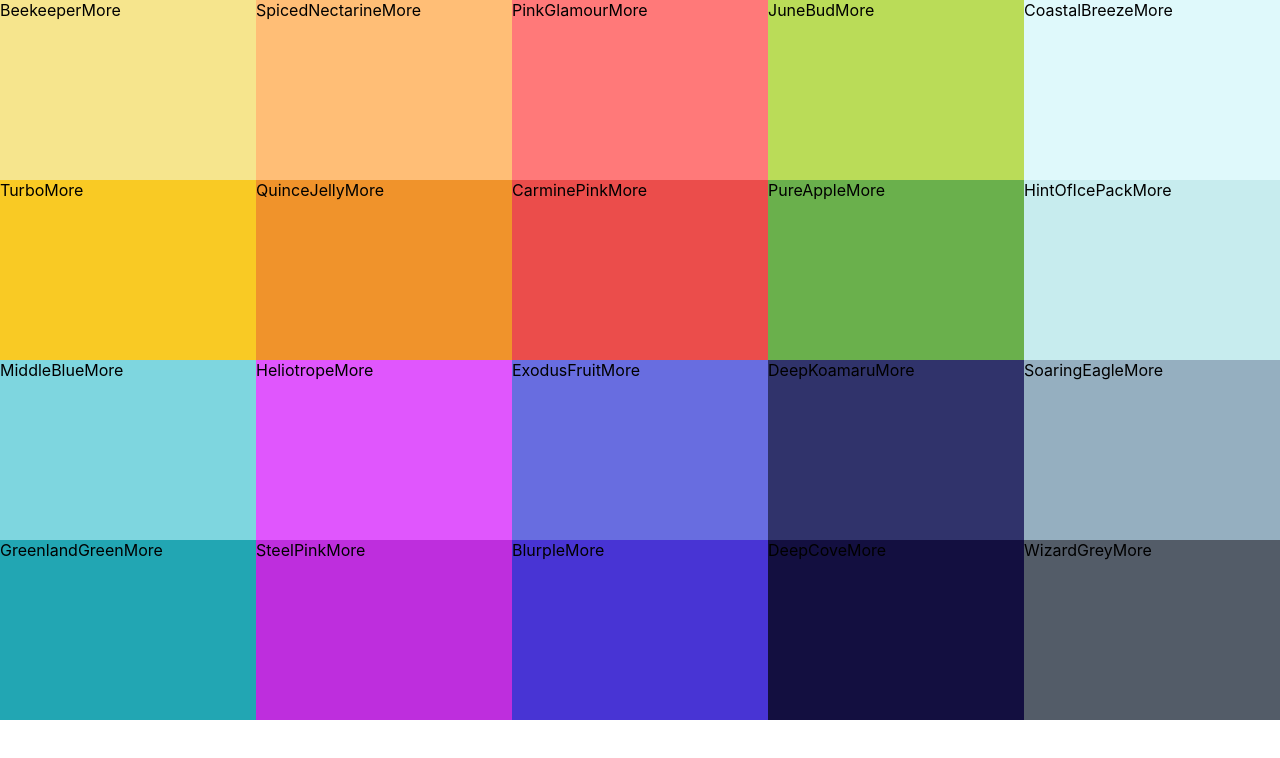
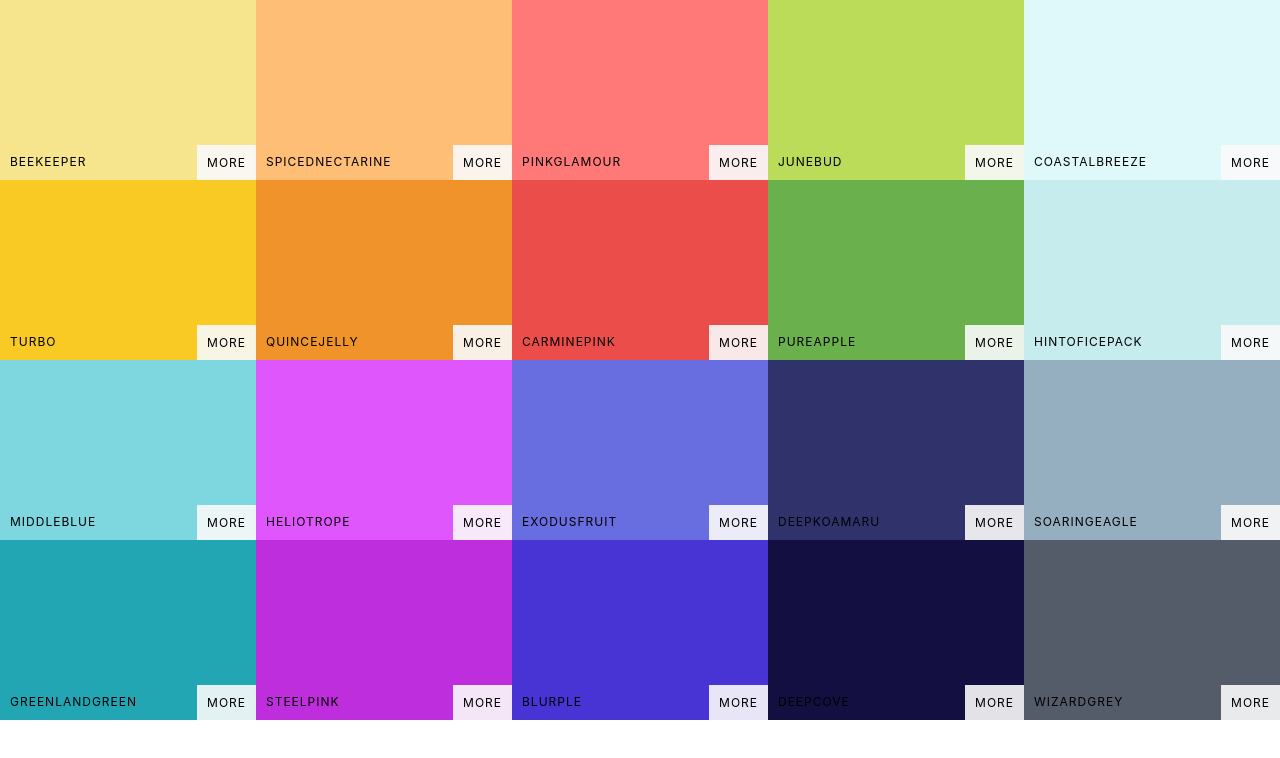
Before and after one commit to callumboaden/color_palette, a React (Create React App) app: page / in a window 1280 px wide. Shown: the top 758 px of the page. Built offline with nearby package versions, Linux system fonts and the light colour scheme.

Commit message:
add copy overlay animation

```diff
--- a/package.json
+++ b/package.json
@@ -4,6 +4,7 @@
   "private": true,
   "dependencies": {
     "react": "^16.12.0",
+    "react-copy-to-clipboard": "^5.0.2",
     "react-dom": "^16.12.0",
     "react-scripts": "3.2.0"
   },
--- a/src/ColorBox.css
+++ b/src/ColorBox.css
@@ -3,7 +3,113 @@
     width: 20%;
     height: 25%;
     margin: 0 auto;
-    display: inline-block;
+    /* display: inline-block; */
     position: relative;
     cursor: pointer;
 }
+
+.box-content
+{
+    position: absolute;
+    left: 0;
+    bottom: 0;
+    padding: 10px;
+    color: #000;
+    letter-spacing: 1px;
+    text-transform: uppercase;
+}
+
+.box-content span
+{
+    text-transform: uppercase;
+    font-size: 12px;
+}
+
+.copy-button
+{
+    width: 100px;
+    height: 30px;
+    top: 50%;
+    left: 50%;
+    position: absolute;
+    transform: translate(-50%, -50%);
+    background: rgba(255, 255, 255, 0.3);
+    cursor: pointer;
+    border: 0;
+    font-size: 1rem;
+    line-height: 30px;
+    color: #FFFFFF;
+    text-transform: uppercase;
+    opacity: 0;
+}
+
+.ColorBox:hover .copy-button
+{
+    transition: .5s;
+    opacity: 1;
+}
+
+.see-more
+{
+    position: absolute;
+    padding: 10px;
+    text-transform: uppercase;
+    font-size: 12px;
+    background: rgba(250, 250, 250, .9);
+    letter-spacing: 1px;
+    bottom: 0;
+    right: 0;
+}
+
+.copy-overlay
+{
+    opacity: 0;
+    z-index: 0;
+    width: 100%;
+    height: 100%;
+    transform: scale(0.1);
+    transition: transform .6s ease-in-out;
+}
+.copy-overlay.show
+{
+    opacity: 1;
+    transform: scale(50);
+    z-index: 10;
+    position: absolute;
+}
+.copy-msg
+{
+    position: fixed;
+    left: 0;
+    right: 0;
+    top: 0;
+    bottom: 0;
+    display: flex;
+    align-items: center;
+    justify-content: center;
+    flex-direction: column;
+    font-size: 2.5rem;
+    transform: scale(0.1);
+    opacity: 0;
+    color: #FFFFFF;
+
+}
+.copy-msg h1
+{
+    font-weight: 400;
+    text-align: center;
+    padding: 1rem;
+    margin-bottom: 0;
+    text-transform: uppercase;
+    text-shadow: 1px 2px #000;
+    background: rgba(255, 255, 255, .2);
+    width: 100%;
+}
+.copy-msg.show
+{
+    opacity: 1;
+    transform: scale(1);
+    z-index: 25;
+    transition: all 0.25s ease-in-out;
+    transition-delay: .25s;
+}
--- a/src/ColorBox.js
+++ b/src/ColorBox.js
@@ -1,13 +1,42 @@
 import React, { Component } from 'react';
+import { CopyToClipboard } from 'react-copy-to-clipboard';
 import './ColorBox.css';
 
 class ColorBox extends Component {
+    constructor(props) {
+        super(props);
+        this.state = { copied: false }
+
+        this.changeCopyState = this.changeCopyState.bind(this);
+    }
+    changeCopyState() {
+       this.setState({ copied: true}, () => {
+           setTimeout(() => this.setState({ copied: false }), 1500)
+       })
+    }
     render() {
+        const { copied } = this.state;
+        const { name, background } = this.props;
         return (
-            <div style={{ background: this.props.background }} className="ColorBox">
-                <span>{ this.props.name }</span>
-                <span>More</span>
-            </div>
+            <CopyToClipboard text={ background } onCopy={this.changeCopyState}>
+                <div style={{ background: background }} className="ColorBox">
+                    <div
+                        style={{ background: background }}
+                        className={`copy-overlay ${copied && "show"}`}
+                    />
+                    <div className={`copy-msg ${copied && "show"}`} >
+                        <h1>Copied!</h1>
+                        <p>{ background }</p>
+                    </div>
+                    <div className="copy-container">
+                        <div className="box-content">
+                            <span>{ name }</span>
+                        </div>
+                        <button className="copy-button">Copy</button>
+                    </div>
+                    <span className="see-more">More</span>
+                </div>
+            </CopyToClipboard>
         )
     }
 }
--- a/src/Palette.css
+++ b/src/Palette.css
@@ -2,6 +2,9 @@
 {
     height: 100vh;
 }
-.Palette-colors{
+.Palette-colors
+{
+    display: flex;
+    flex-wrap: wrap;
     height: 90%;
 }
```
Also changed, not shown: 1 other file (tests, documents, lock files or other folders).
